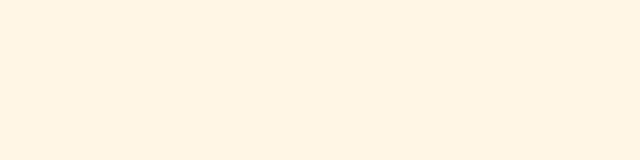
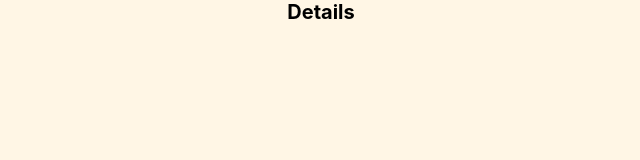
Before and after one commit to heydrigh/book_search, a React (Create React App) app: page /details/1 in a window 1280 px wide. Shown: the top 160 px of the page, without its empty margins (319-959 px from the left). Built offline with nearby package versions, Linux system fonts and the light colour scheme.

Commit message:
feat: add pages structure

```diff
--- /dev/null
+++ b/src/pages/Details/index.tsx
@@ -0,0 +1,10 @@
+import * as S from './styles';
+
+const Details = () => {
+  return (
+  <S.Wrapper>
+    <h1>Details</h1>
+  </S.Wrapper>
+)};
+
+export default Details;
--- /dev/null
+++ b/src/pages/Details/styles.ts
@@ -0,0 +1,5 @@
+import styled, {css} from 'styled-components';
+
+export const Wrapper = styled.main`
+  ${({theme}) => css``}
+`;
--- /dev/null
+++ b/src/pages/Search/index.tsx
@@ -0,0 +1,10 @@
+import * as S from './styles';
+
+const Search = () => {
+  return (
+  <S.Wrapper>
+    <h1>Search</h1>
+  </S.Wrapper>
+)};
+
+export default Search;
--- /dev/null
+++ b/src/pages/Search/styles.ts
@@ -0,0 +1,5 @@
+import styled, {css} from 'styled-components';
+
+export const Wrapper = styled.main`
+  ${({theme}) => css``}
+`;
--- a/src/routes/index.tsx
+++ b/src/routes/index.tsx
@@ -1,13 +1,17 @@
 import { Switch, Route, BrowserRouter } from "react-router-dom";
 
 import Home from "../pages/Home";
+import Details from "../pages/Details";
+import Search from "../pages/Search";
 
 const Routes = () => (
-	<BrowserRouter>
-		<Switch>
-			<Route path="/" exact component={Home} />
-		</Switch>
-	</BrowserRouter>
+  <BrowserRouter>
+    <Switch>
+      <Route path="/" exact component={Home} />
+      <Route path="/search" exact component={Search} />
+      <Route path="/details/:id" exact component={Details} />
+    </Switch>
+  </BrowserRouter>
 );
 
 export default Routes;
```
